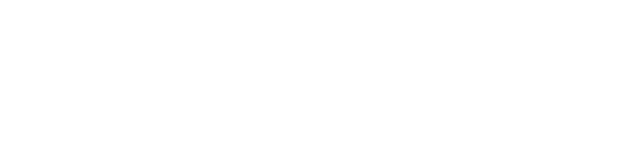
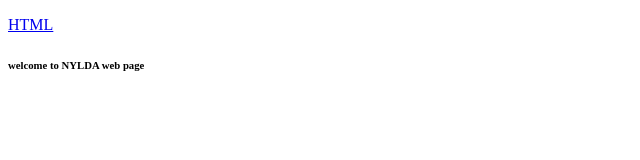
Before and after one commit to Nadaorh/hello-world-iit, a plain HTML site: page index.html in a window 1280 px wide. Shown: the whole page, without its empty margins (0-640 px from the left). Drawn offline with Linux system fonts and the light colour scheme.

Commit message:
Update index.html

```diff
--- a/index.html
+++ b/index.html
@@ -7,6 +7,8 @@
     <title>Hello World</title>
 </head>
 <body>
-    <h1></welcome to Nada web page>
+    <P><a href="https://rahalinada03.wixsite.com/my-travel">HTML</a></P>
+
+    <h6>welcome to NYLDA web page</h6>
 </body>
 </html>
```
